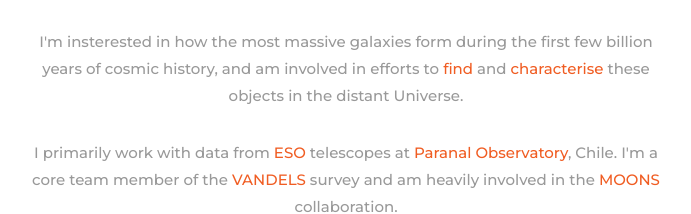
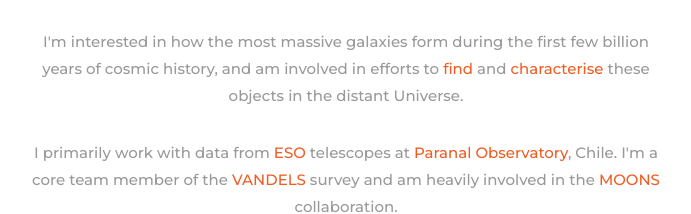
Before and after one commit to stsci-mos-sed/stsci-mos-sed.github.io, a plain HTML site: page index.html in a window 1280 px wide. Shown: the part 1047-1261 px from the top of the page, 454-1145 px from the left. Drawn offline with Linux system fonts and the light colour scheme; some packages are replaced by stand-ins of ours; no server answers; files whose address does not match are found by name.

Commit message:
fixed typo

```diff
--- a/index.html
+++ b/index.html
@@ -77,7 +77,7 @@
 
 			<p style="margin-bottom:0.8cm;">My research focus is the application of advanced statistical techniques to astronomical datasets. In particular I develop the publicly available <a href="https://bagpipes.readthedocs.io">Bagpipes</a> code for galaxy spectral fitting. </p>
 
-			<p style="margin-bottom:0.8cm;">I'm insterested in how the most massive galaxies form during the first few billion years of cosmic history, and am involved in efforts to <a href="https://arxiv.org/abs/2001.11975">find</a> and <a href="https://arxiv.org/abs/1903.11082">characterise<a> these objects in the distant Universe. </p>
+			<p style="margin-bottom:0.8cm;">I'm interested in how the most massive galaxies form during the first few billion years of cosmic history, and am involved in efforts to <a href="https://arxiv.org/abs/2001.11975">find</a> and <a href="https://arxiv.org/abs/1903.11082">characterise<a> these objects in the distant Universe. </p>
 
 			<p style="margin-bottom:0.8cm;">I primarily work with data from <a href="https://www.eso.org/public/">ESO</a> telescopes at <a href="https://www.eso.org/public/teles-instr/paranal-observatory/">Paranal Observatory</a>, Chile. I'm a core team member of the <a href="http://vandels.inaf.it">VANDELS</a> survey and am heavily involved in the <a href="https://vltmoons.org">MOONS</a> collaboration.</p>
 
```
